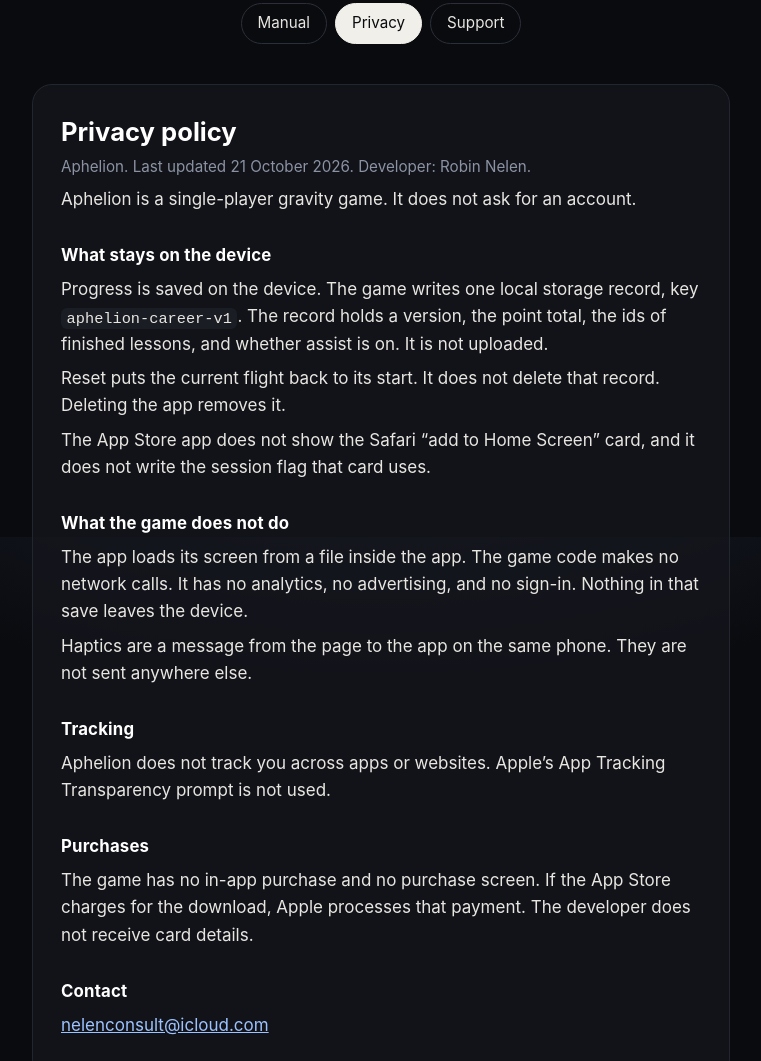
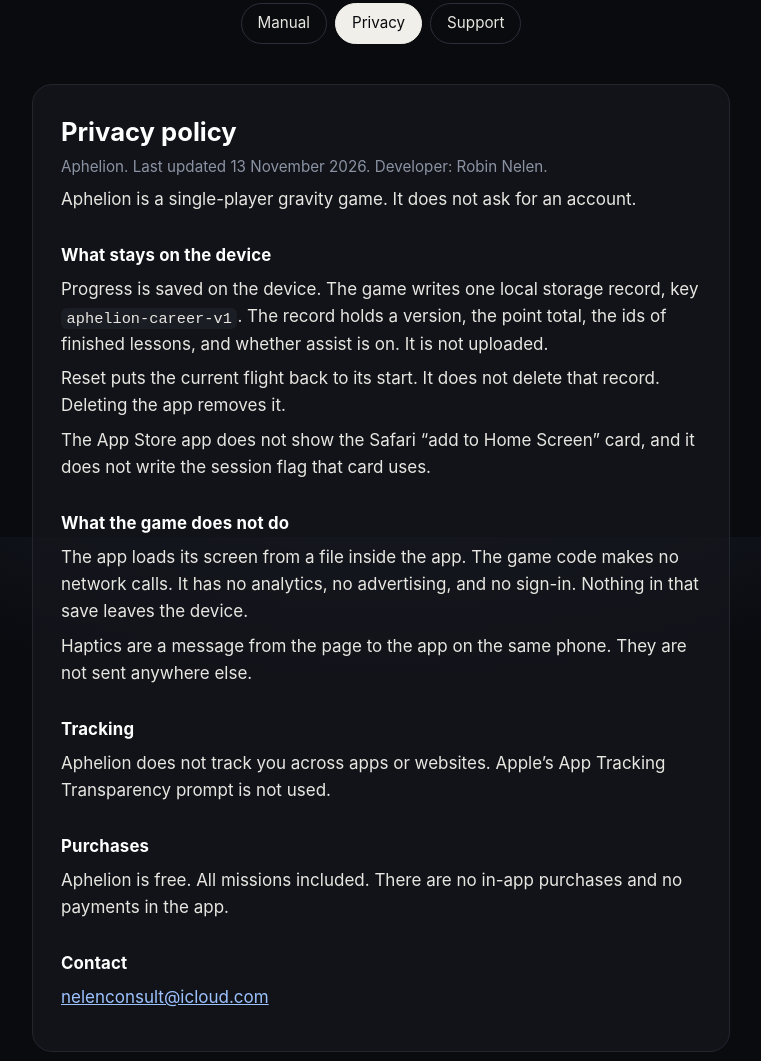
Before and after one commit to RobinNelen/aphelion-app-support, a plain HTML site: page privacy.html in a window 1280 px wide. Shown: the part 263-1324 px from the top of the page, without its empty margins (259-1020 px from the left). Drawn offline with Linux system fonts and the light colour scheme.

Commit message:
Free launch: all missions included, no in-app purchase

```diff
--- a/privacy.html
+++ b/privacy.html
@@ -35,7 +35,7 @@
   </header>
   <main>
     <h1>Privacy policy</h1>
-    <p class="meta">Aphelion. Last updated 21 October 2026. Developer: Robin Nelen.</p>
+    <p class="meta">Aphelion. Last updated 13 November 2026. Developer: Robin Nelen.</p>
     <p>Aphelion is a single-player gravity game. It does not ask for an account.</p>
 
     <h2>What stays on the device</h2>
@@ -51,7 +51,7 @@
     <p>Aphelion does not track you across apps or websites. Apple’s App Tracking Transparency prompt is not used.</p>
 
     <h2>Purchases</h2>
-    <p>The game has no in-app purchase and no purchase screen. If the App Store charges for the download, Apple processes that payment. The developer does not receive card details.</p>
+    <p>Aphelion is free. All missions included. There are no in-app purchases and no payments in the app.</p>
 
     <h2>Contact</h2>
     <p><a href="mailto:nelenconsult@icloud.com">nelenconsult@icloud.com</a></p>
```
Also changed, not shown: support.html (+1 -1 lines).
